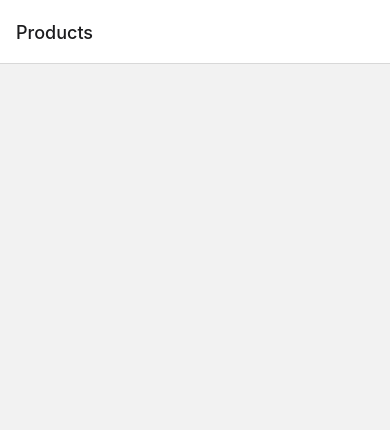
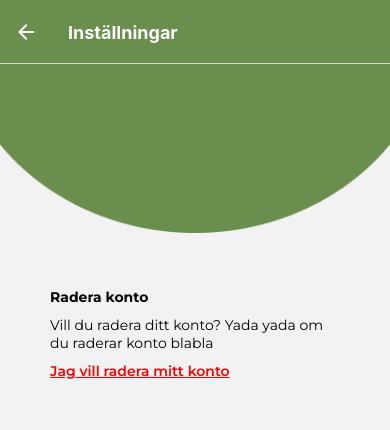
Before and after one commit to matsegard/golfr, a React Native app: screen /Settings in a window 390 px wide. Shown: the top 430 px of the page. Built offline with nearby package versions, Linux system fonts and the light colour scheme; no server answers; the database is empty.

Commit message:
added settingsPage

```diff
--- a/App.js
+++ b/App.js
@@ -14,6 +14,7 @@ import { useFonts } from "expo-font";
 import MyProductsPage from "./pages/MyProductsPage";
 import EditProductModal from "./components/modals/EditProductModal";
 import HelpPage from "./pages/HelpPage";
+import SettingsPage from "./pages/SettingsPage";
 // import * as SplashScreen from "expo-splash-screen";
 
 export default function App() {
@@ -157,6 +158,20 @@ export default function App() {
               },
             }}
           />
+          <Stack.Screen
+            name="Settings"
+            component={SettingsPage}
+            options={{
+              title: "Inställningar",
+              headerStyle: {
+                backgroundColor: "#6A8E4E",
+              },
+              headerTintColor: "#fff",
+              headerTitleStyle: {
+                fontWeight: "bold",
+              },
+            }}
+          />
           <Stack.Screen name="DatePicker" component={DatePicker} />
         </Stack.Navigator>
       </NativeBaseProvider>
--- a/components/pageComponents/Profile.js
+++ b/components/pageComponents/Profile.js
@@ -1,7 +1,8 @@
 import React, { useState } from "react";
 import { StyleSheet, View, Image, Text, Pressable, Alert } from "react-native";
 import { FontAwesomeIcon } from "@fortawesome/react-native-fontawesome";
-import { faQuestion } from "@fortawesome/free-solid-svg-icons";
+// import { faQuestion } from "@fortawesome/free-solid-svg-icons";
+import { faGear } from "@fortawesome/free-solid-svg-icons";
 import { faPlus } from "@fortawesome/free-solid-svg-icons";
 import { Input } from "native-base";
 import PrimaryButton from "../inputs/PrimaryButton";
@@ -103,8 +104,11 @@ function Profile() {
               source={require("../../assets/Ellipse.png")}
             />
             <View style={styles.bubbleText}>
-              <Pressable onPress={() => navigation.navigate("HelpPage")}>
+              {/* <Pressable onPress={() => navigation.navigate("HelpPage")}>
                 <FontAwesomeIcon color="white" size={22} icon={faQuestion} />
+              </Pressable> */}
+              <Pressable onPress={() => navigation.navigate("Settings")}>
+                <FontAwesomeIcon color="white" size={24} icon={faGear} />
               </Pressable>
               <Text style={styles.logout} onPress={() => testSignOut()}>
                 Logout
--- /dev/null
+++ b/components/pageComponents/Settings.jsx
@@ -0,0 +1,70 @@
+import React from "react";
+import {
+  View,
+  Image,
+  Text,
+  StyleSheet,
+  Dimensions,
+  Pressable,
+} from "react-native";
+
+function Settings() {
+  return (
+    <View style={styles.container}>
+      <Image
+        style={[
+          styles.greenBubble,
+          {
+            transform: [{ rotate: "180deg" }],
+          },
+        ]}
+        source={require("../../assets/Ellipse.png")}
+      />
+      <View style={styles.deleteAccount}>
+        <Text
+          style={{
+            fontFamily: "MontserratBold",
+            fontWeight: "bold",
+            marginBottom: 10,
+          }}
+        >
+          Radera konto
+        </Text>
+        <Text style={{ fontFamily: "MontserratRegular", marginBottom: 10 }}>
+          Vill du radera ditt konto? Yada yada om du raderar konto blabla
+        </Text>
+        <Pressable onPress={() => console.log("PRESS")}>
+          <Text
+            style={{
+              fontFamily: "MontserratSemiBold",
+              fontWeight: 500,
+              color: "red",
+              textDecorationLine: "underline",
+            }}
+          >
+            Jag vill radera mitt konto
+          </Text>
+        </Pressable>
+      </View>
+    </View>
+  );
+}
+
+const styles = StyleSheet.create({
+  container: {
+    height: "100%",
+    flex: 1,
+  },
+  greenBubble: {
+    width: Dimensions.get("window").width,
+    height: 224,
+    top: -55,
+  },
+  deleteAccount: {
+    width: Dimensions.get("window").width - 100,
+    marginLeft: 50,
+    flex: 3,
+  },
+});
+
+export default Settings;
--- /dev/null
+++ b/pages/SettingsPage.jsx
@@ -0,0 +1,13 @@
+import React from "react";
+import { View } from "react-native";
+import Settings from "../components/pageComponents/Settings";
+
+function SettingsPage() {
+  return (
+    <View style={{ flex: 1 }}>
+      <Settings />
+    </View>
+  );
+}
+
+export default SettingsPage;
```
